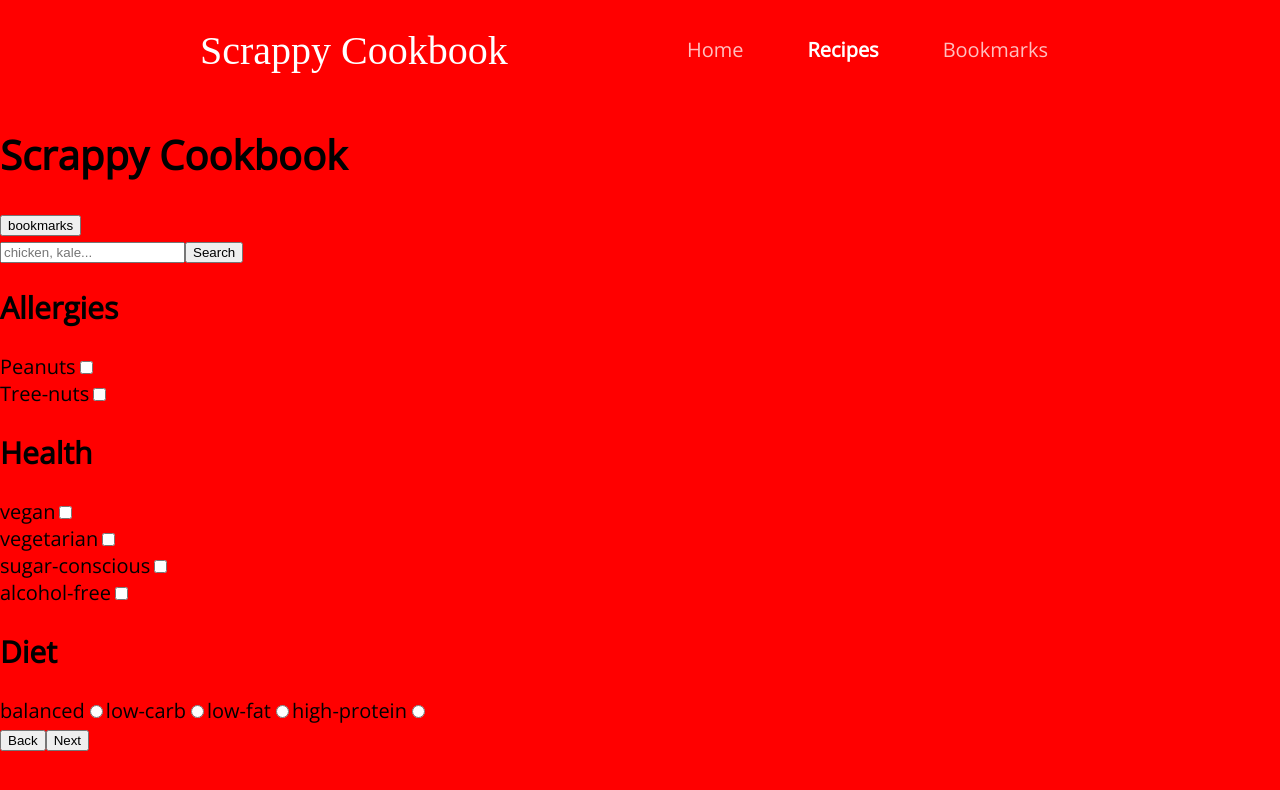
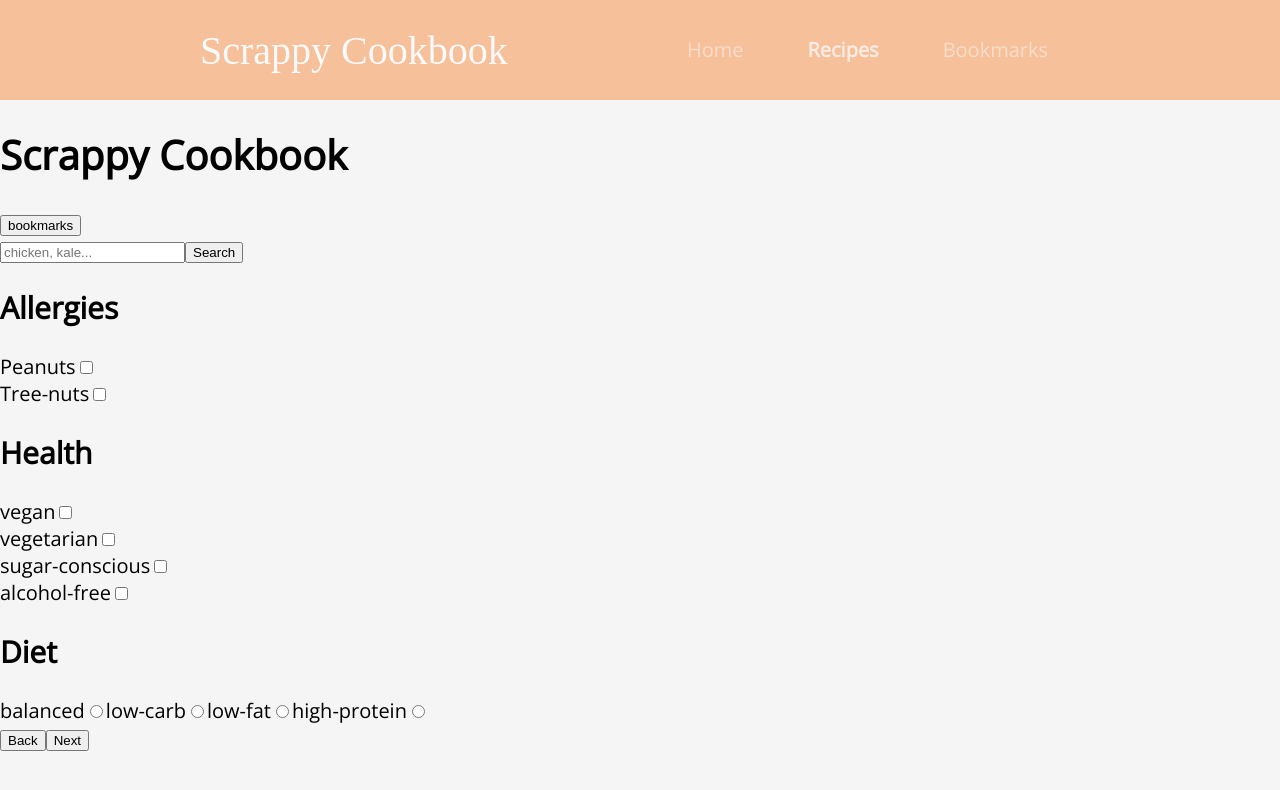
Before and after one commit to rvthai/scrappy-cookbook, a React (Create React App) app: page /recipes in a window 1280 px wide. Shown: the top 790 px of the page. Built offline with nearby package versions, Linux system fonts and the light colour scheme; a web font is replaced by a local one.

Commit message:
Style navar [wip]

```diff
--- a/src/components/Navbar.js
+++ b/src/components/Navbar.js
@@ -5,6 +5,8 @@ import "../stylesheets/Navbar.css";
 class Navbar extends Component {
   componentDidMount = () => {
     const page = this.props.location.pathname;
+    const links = document.getElementsByClassName("link");
+    const logo = document.getElementById("logo");
     var id = "";
     if (page === "/") {
       id = "home";
@@ -16,7 +18,6 @@ class Navbar extends Component {
       return;
     }
 
-    const links = document.getElementsByClassName("link");
     for (var i = 0; i < links.length; i++) {
       links[i].classList.remove("active");
     }
@@ -39,7 +40,7 @@ class Navbar extends Component {
     return (
       <nav>
         <div className="brand">
-          <Link className="logo" to="/">
+          <Link id="logo" className="logo" to="/">
             Scrappy Cookbook
           </Link>
         </div>
--- a/src/stylesheets/App.css
+++ b/src/stylesheets/App.css
@@ -2,7 +2,7 @@
 
 body {
   /*background-color: whitesmoke;*/
-  background-color: red;
+  background-color: whitesmoke;
   background-size: cover;
   background-repeat: no-repeat;
   margin: 0;
--- a/src/stylesheets/Navbar.css
+++ b/src/stylesheets/Navbar.css
@@ -5,6 +5,8 @@ nav {
   height: 100px;
   justify-content: space-between;
   align-items: center;
+  background-color: #f68d41;
+  opacity: 0.5;
 }
 
 .logo {
@@ -24,7 +26,7 @@ nav {
   text-decoration: none;
   margin: 2rem;
   display: inline-block;
-  opacity: 0.75;
+  opacity: 0.5;
 }
 
 .link:after {
@@ -38,6 +40,7 @@ nav {
 
 .link:hover {
   font-weight: bold;
+  opacity: 0.75;
 }
 
 .link:hover::after {
@@ -45,18 +48,7 @@ nav {
   transition: width 0.3s;
 }
 
-.link:focus {
-  font-weight: bold;
-  color: white;
-  opacity: 1;
-}
-
-.link:focus::after {
-  text-decoration: underline;
-}
-
 .active {
   font-weight: bold;
-  color: white;
-  opacity: 1;
+  opacity: 0.75;
 }
```
